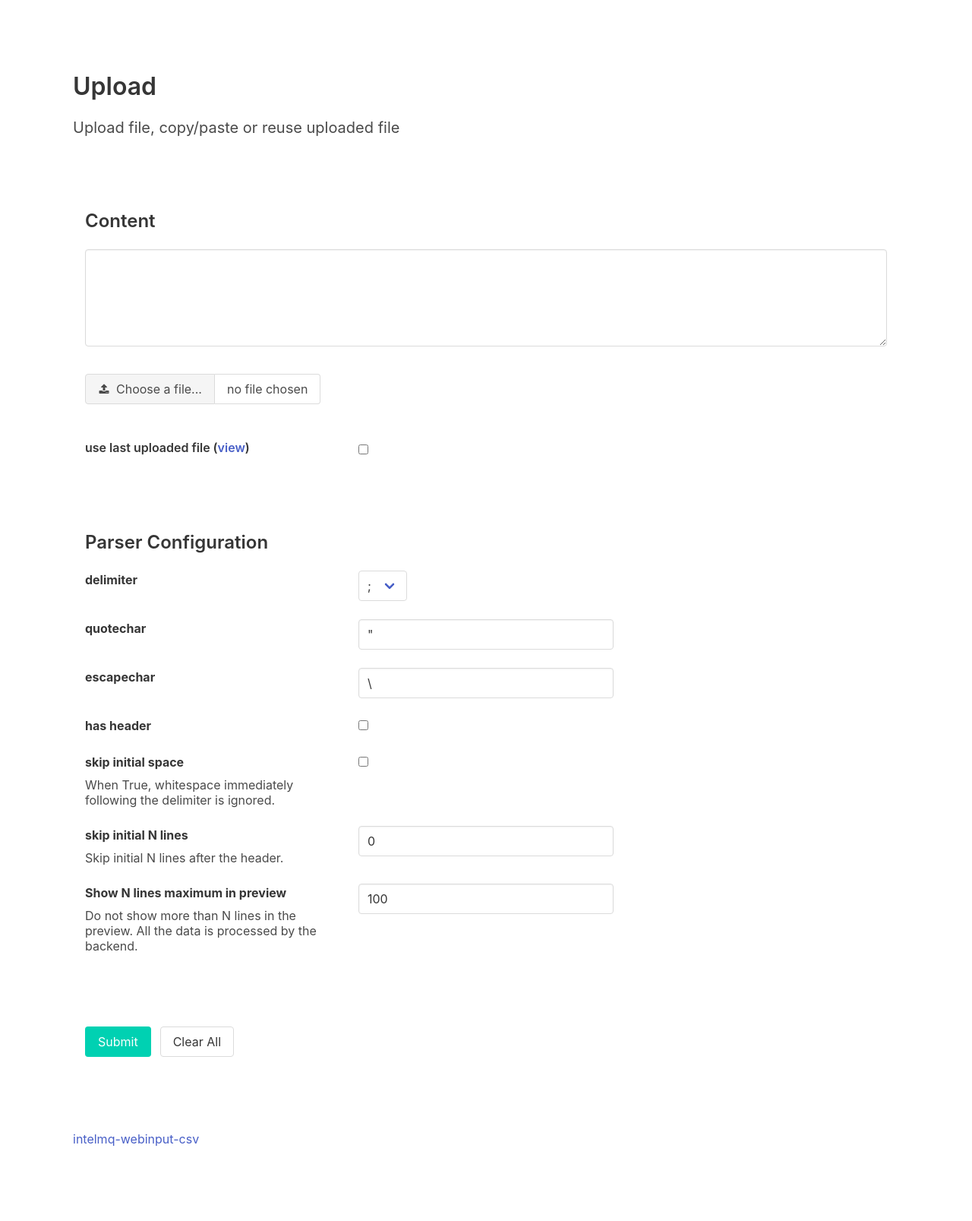
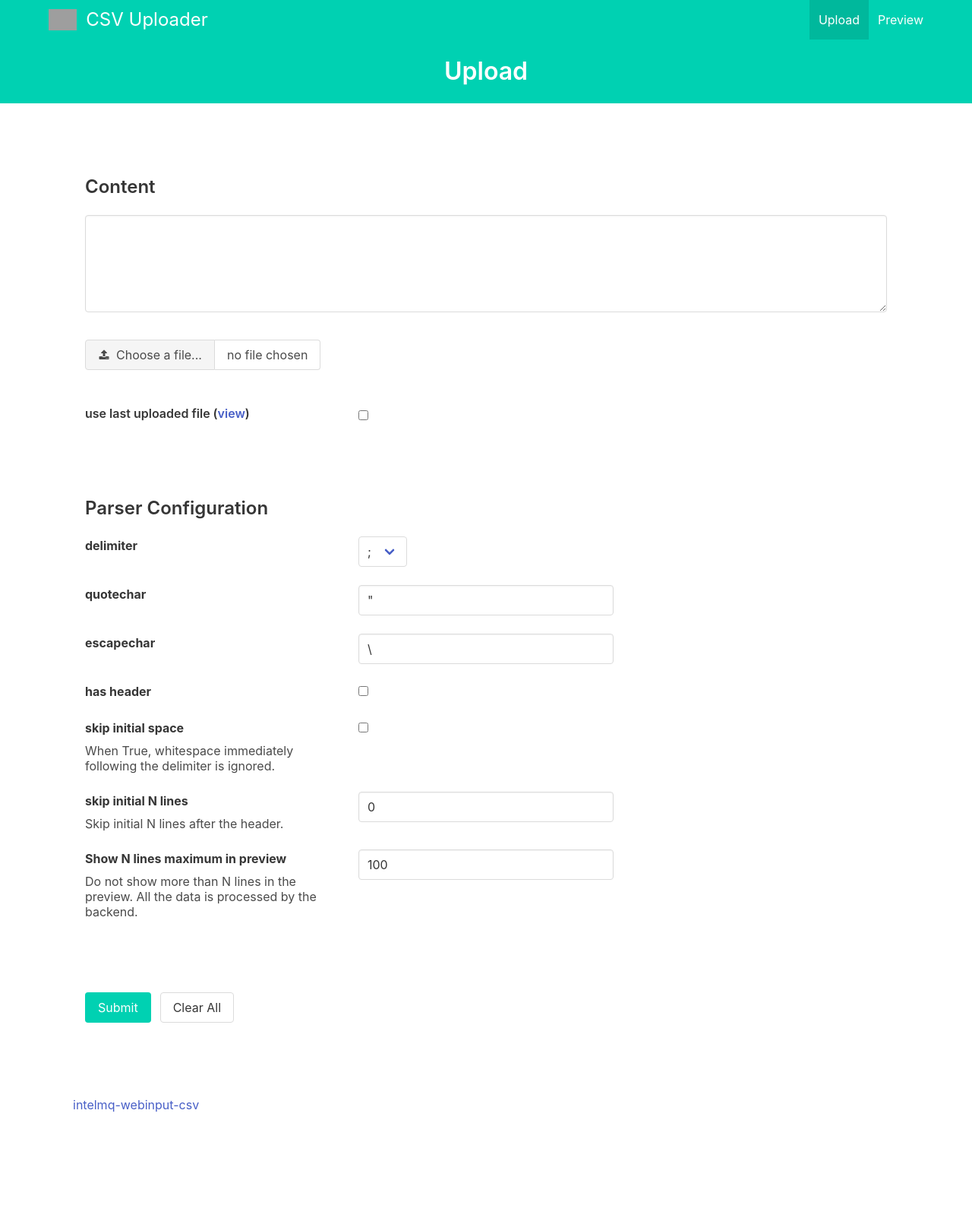
Before and after one commit to certat/intelmq-webinput-csv, a Flask app: page / in a window 1280 px wide. Shown: the whole page at 76% size. After the commit the page ends 1464 px from the top, so only its background shows below. Run offline with Flask 2, Linux system fonts and the light colour scheme; parts of the project's set-up code (start-up, migrations or seed data) failed here and were passed over; grey boxes are pictures that could not be loaded.

Commit message:
feat: improve UI

```diff
--- a/intelmq_webinput_csv/app.py
+++ b/intelmq_webinput_csv/app.py
@@ -43,7 +43,7 @@ def form():
 
 
 @app.route('/upload', methods=['POST'])
-def upload_file():
+def upload():
     tmp_file = util.get_temp_file()
 
     if 'file' in request.files and request.files['file'].filename:
--- a/intelmq_webinput_csv/templates/base.html
+++ b/intelmq_webinput_csv/templates/base.html
@@ -20,19 +20,56 @@ SPDX-License-Identifier: AGPL-3.0
   <script>
     const BASE_URL = '{{ url_for("form") }}';
   </script>
-    <section class="section" id="CSVapp">
-        <!--header-->
-        <section class="section">
+
+    <section class="hero is-primary is-small">
+        <!-- Hero head: will stick at the top -->
+        <div class="hero-head">
+          <nav class="navbar">
             <div class="container">
-                <h1 class="title is-spaced">
+              <div class="navbar-brand">
+                <a class="navbar-item">
+                  <nav class="level">
+                    <div class="level-left">
+                    <div class="level-item">
+                      <img src="https://certtools.github.io/images/intelmq_carrousel.png" height="10px">
+                    </div>
+                    <div class="level-item">
+                      <p class="is-size-4">  CSV Uploader</p>
+                    </div>
+                    </div>
+                  </nav>
+                </a>
+                <span class="navbar-burger" data-target="navbarMenuHeroA">
+                  <span></span>
+                  <span></span>
+                  <span></span>
+                </span>
+              </div>
+              <div id="navbarMenuHeroA" class="navbar-menu">
+                <div class="navbar-end">
+                  <a href="{{ url_for('form') }}", class="navbar-item {% if request.url_rule.endpoint == 'form' %} is-active{% endif %}">
+                    Upload
+                  </a>
+                  <a href="{{ url_for('preview') }}", class="navbar-item {% if request.url_rule.endpoint == 'preview' %} is-active{% endif %}">
+                    Preview
+                  </a>
+                </div>
+              </div>
+            </div>
+          </nav>
+        </div>
+
+        <!-- Hero content: will be in the middle -->
+        <div class="hero-body">
+          <div class="container has-text-centered">
+            <p class="title">
                 {% block title %}{% endblock %}
-                </h1>
-                <p class="subtitle">
-                    {% block subtitle %}{% endblock %}
             </p>
+          </div>
         </div>
     </section>
 
+    <section class="section" id="CSVapp">
         {% block content %}{% endblock %}
 
         <!--Footer-->
```
Also changed, not shown: intelmq_webinput_csv/templates/preview.html (+20 -4 lines). Lines whose indentation alone changed are shown as unchanged.
